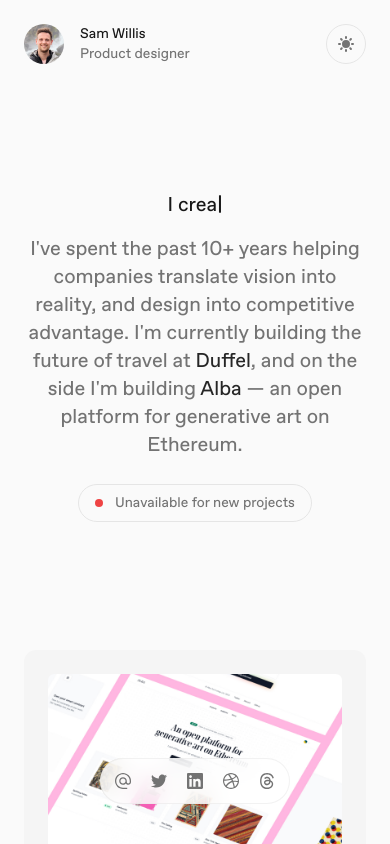
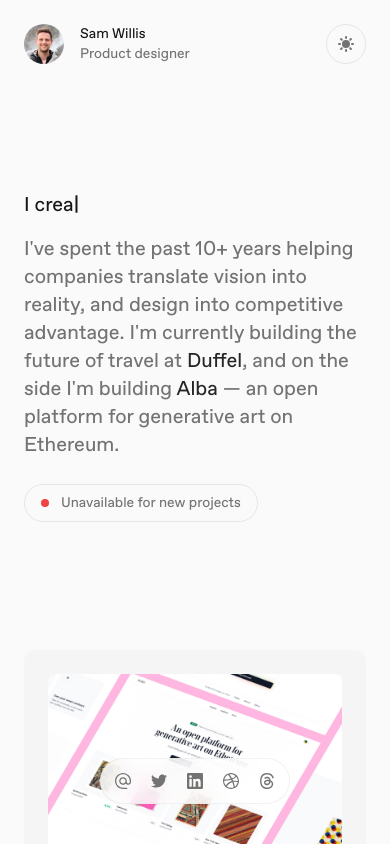
Before and after one commit to swillis/samwill-dot-is, a Next.js app: page / in a window 390 px wide. Shown: the top 844 px of the page. Built offline with nearby package versions, Linux system fonts and the light colour scheme.

Commit message:
with logos

```diff
--- a/src/components/Icon.tsx
+++ b/src/components/Icon.tsx
@@ -132,10 +132,10 @@ export const Icon: React.FunctionComponent<IconProps> = ({
   >
     {getIconPath(name)}
 
-    <style jsx>{`
+    {/* <style jsx>{`
       .ff-icon {
         display: block;
       }
-    `}</style>
+    `}</style> */}
   </svg>
 );
--- a/src/pages/index.tsx
+++ b/src/pages/index.tsx
@@ -176,7 +176,7 @@ export default function Home() {
   }, []);
 
   return (
-    <main className={`${theme} max-w-[1920px] mx-auto`}>
+    <main className={`${theme}`}>
       <Head>
         <meta charSet="utf-8" />
         <meta name="viewport" content="initial-scale=1.0, width=device-width" />
@@ -211,7 +211,7 @@ export default function Home() {
       </Head>
 
       <div className="dark:bg-gray-950 bg-gray-50 transition-colors">
-        <div className="flex flex-col py-6 px-6 gap-32">
+        <div className="flex flex-col py-6 px-6 gap-32 max-w-[1920px] mx-auto">
           {/* Header */}
           <div className="animate-first flex flex-row justify-between">
             <div className="flex flex-row gap-4">
@@ -272,8 +272,8 @@ export default function Home() {
           </div>
 
           {/* Hero */}
-          <div className="mx-auto max-w-2xl w-full text-center animate-second">
-            <div className="flex flex-col gap-6 items-center">
+          <div className="mx-auto max-w-2xl w-full text-left sm:text-center animate-second">
+            <div className="flex flex-col gap-6 items-start sm:items-center">
               <div className="flex flex-col gap-4 max-w-2xl">
                 <p className="dark:text-gray-50 text-gray-900 text-xl">
                   I{" "}
@@ -342,7 +342,7 @@ export default function Home() {
                         alt={`Picture of ${project.title}`}
                         fill={true}
                         style={{ objectFit: "cover" }}
-                        className="hover:scale-105 transition-all"
+                        className="hover:scale-105 transition-all duration-500"
                       />
                     </div>
                   </div>
@@ -369,7 +369,7 @@ export default function Home() {
               <p className="text-sm text-gray-400 dark:text-gray-500 flex-1">
                 Company
               </p>
-              <p className="text-sm text-gray-400 dark:text-gray-500 flex-1">
+              <p className="text-sm text-gray-400 dark:text-gray-500 flex-1 hidden sm:flex">
                 Role
               </p>
               <p className="text-sm text-gray-400 dark:text-gray-500 flex-1">
@@ -386,21 +386,21 @@ export default function Home() {
                 >
                   <div className="flex flex-row flex-1 gap-3 items-center">
                     {item.icon}
-                    <p className="text-sm dark:text-gray-400 dark:group-hover:text-gray-50 text-gray-500 group-hover:text-gray-900">
+                    <p className="text-sm dark:text-gray-400 dark:group-hover:text-gray-50 text-gray-500 group-hover:text-gray-900 transition-colors duration-500">
                       {item.company}
                     </p>
                   </div>
-                  <p className="text-sm dark:text-gray-400 dark:group-hover:text-gray-50 text-gray-500 group-hover:text-gray-900 flex-1">
+                  <p className="text-sm dark:text-gray-400 dark:group-hover:text-gray-50 text-gray-500 group-hover:text-gray-900 flex-1 hidden sm:flex transition-colors duration-500">
                     {item.role}
                   </p>
 
                   <div className="flex flex-row flex-1 justify-between items-center">
-                    <p className="text-sm dark:text-gray-400 dark:group-hover:text-gray-50 text-gray-500 group-hover:text-gray-900 flex-1">
+                    <p className="text-sm dark:text-gray-400 dark:group-hover:text-gray-50 text-gray-500 group-hover:text-gray-900 flex-1 transition-colors duration-500">
                       {item.date}
                     </p>
                     <Icon
                       name="arrow_right"
-                      className="dark:fill-gray-500 dark:group-hover:fill-gray-50 fill-gray-500 group-hover:fill-gray-900"
+                      className="dark:fill-gray-500 dark:group-hover:fill-gray-50 fill-gray-500 group-hover:fill-gray-900 transition-colors duration-500"
                       size={20}
                     />
                   </div>
```
